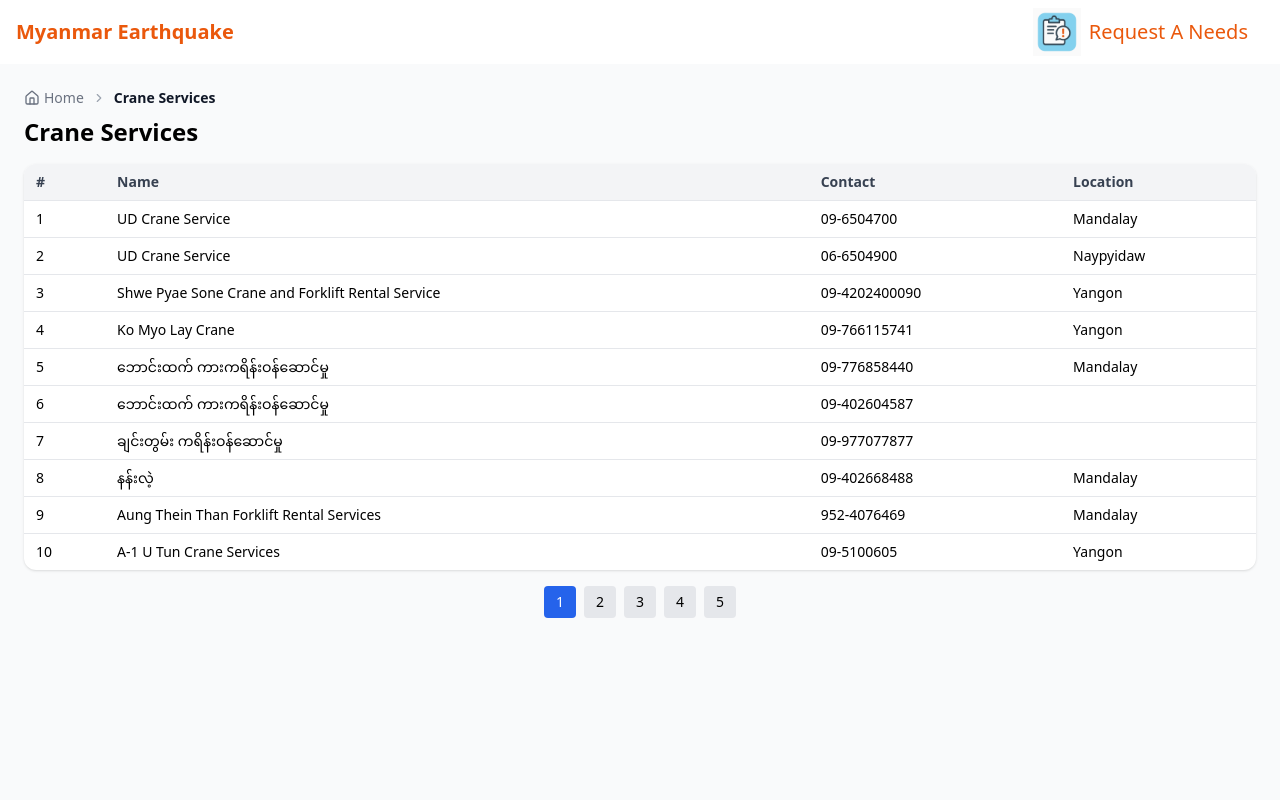
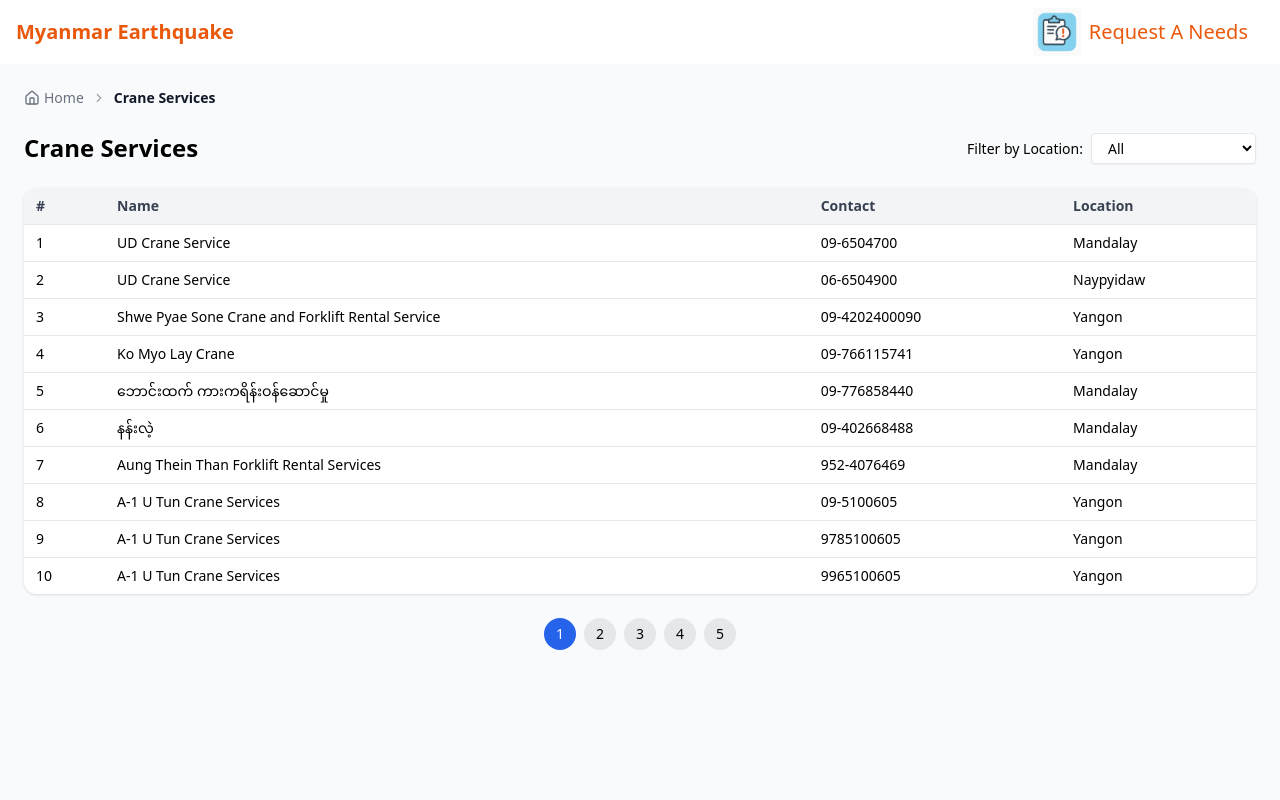
Before and after one commit to thineikhaing/mmquake, a React (Vite) app: page /crane in a window 1280 px wide. Shown: the top 800 px of the page. Built offline with nearby package versions, Linux system fonts and the light colour scheme.

Commit message:
Update stats | add filters

```diff
--- a/src/components/Dashboard/StatsOverview.tsx
+++ b/src/components/Dashboard/StatsOverview.tsx
@@ -12,19 +12,19 @@ interface Stat {
 const stats: Stat[] = [
   {
     title: 'Deaths',
-    value: 3756,
+    value: 3848,
     color: 'bg-red-600',
     icon: <AlertTriangle size={28} />,
   },
   {
     title: 'Injuries',
-    value: 4575,
+    value: 4725,
     color: 'bg-yellow-500',
     icon: <HeartPulse size={28} />,
   },
   {
     title: 'Missing',
-    value: 705,
+    value: 708,
     color: 'bg-blue-500',
     icon: <Search size={28} />,
   },
@@ -34,7 +34,7 @@ const StatsOverview: React.FC = () => (
   <>
 
       <div className="flex justify-between items-center">
-        <h1 className="text-sm text-gray-500">Last updated: 4/1/2025</h1>
+        <h1 className="text-sm text-gray-500">Last updated: 2/1/2025</h1>
         </div>
       <div className="text-center mt-2">
     <div className="grid grid-cols-1 sm:grid-cols-3 gap-6">
--- a/src/components/Dashboard/VerifiedFundraisers.tsx
+++ b/src/components/Dashboard/VerifiedFundraisers.tsx
@@ -13,6 +13,38 @@ interface Fundraiser {
 }
 
 const fundraisers: Fundraiser[] = [
+
+  {
+    name: "Lions Hands to Chinthe (Singapore)",
+    description:
+      "Giving.sg fundraiser supporting earthquake relief from Singapore.",
+    link: "https://www.giving.sg/donate/campaign/lions-hands-to-chinthe-myanmar-earthquake-relief-",
+    region: "Singapore",
+    flag: "🇸🇬",
+    goal: 10000,
+    raised: 71134,
+    image: "/images/fundraisers/lions.png",
+  },
+  {
+    name: "Emergency Solar Power Relief Efforts",
+    description:"We are Mee Panyar, a social enterprise that has been working on solar PV infrastructure development and capacity building in Myanmar since 2016.",
+    link: "https://www.gofundme.com/f/emergency-solar-power-for-myanmar-earthquake-relief-efforts",
+    region: "Myanmar",
+    flag: "🇲🇲",
+    goal: 10000,
+    raised: 2429,
+    image: "/images/fundraisers/meepanyar.png",
+  },
+  {
+    name: "UK Earthquake Relief for Myanmar",
+    description: "GoFundMe campaign calling for urgent support.",
+    link: "https://www.gofundme.com/f/h7fg8y-earthquake-relief-for-myanmar-urgent-support-needed",
+    region: "UK",
+    flag: "🇬🇧",
+    goal: 140000,
+    raised: 149285,
+    image: "/images/fundraisers/gofundme.png",
+  },
   {
     name: "Myanmar Earthquake Relief",
     description:
@@ -21,19 +53,8 @@ const fundraisers: Fundraiser[] = [
     region: "Myanmar",
     flag: "🇲🇲",
     goal: 20000,
-    raised: 16770,
+    raised: 17400,
     image: "/images/fundraisers/mer.png",
-  },
-  {
-    name: "Lions Hands to Chinthe (Singapore)",
-    description:
-      "Giving.sg fundraiser supporting earthquake relief from Singapore.",
-    link: "https://www.giving.sg/donate/campaign/lions-hands-to-chinthe-myanmar-earthquake-relief-",
-    region: "Singapore",
-    flag: "🇸🇬",
-    goal: 10000,
-    raised: 68652,
-    image: "/images/fundraisers/lions.png",
   },
   {
     name: "Spring Revolution Fund (Global)",
@@ -42,19 +63,10 @@ const fundraisers: Fundraiser[] = [
     region: "Global",
     flag: "🌐",
     goal: 150000000,
-    raised: 1081066909,
+    raised: 1170312810,
     image: "/images/fundraisers/spring-rev.png",
-  },
-  {
-    name: "UK Earthquake Relief for Myanmar",
-    description: "GoFundMe campaign calling for urgent support.",
-    link: "https://www.gofundme.com/f/h7fg8y-earthquake-relief-for-myanmar-urgent-support-needed",
-    region: "UK",
-    flag: "🇬🇧",
-    goal: 140000,
-    raised: 146042,
-    image: "/images/fundraisers/gofundme.png",
-  },
+  }
+
 ];
 
 const VerifiedFundraisers: React.FC = () => (
--- a/src/pages/ChargingPage.tsx
+++ b/src/pages/ChargingPage.tsx
@@ -1,4 +1,3 @@
-// src/pages/RescueTeamsPage.tsx
 import React, { useEffect, useState } from 'react';
 import Papa from 'papaparse';
 import { Home, ChevronRight } from "lucide-react";
@@ -14,7 +13,10 @@ interface Charging {
 
 const ChargingPage: React.FC = () => {
   const [data, setData] = useState<Charging[]>([]);
+  const [filteredData, setFilteredData] = useState<Charging[]>([]);
   const [currentPage, setCurrentPage] = useState(1);
+  const [selectedCity, setSelectedCity] = useState<string>('All');
+
   const perPage = 10;
 
   useEffect(() => {
@@ -23,36 +25,61 @@ const ChargingPage: React.FC = () => {
       .then((text) => {
         Papa.parse<Charging>(text, {
           header: true,
-          complete: (results) => setData(results.data),
+          complete: (results) => {
+            const cleaned = results.data.filter(d => d.Name && d.City); // Avoid blank rows
+            setData(cleaned);
+            setFilteredData(cleaned);
+          }
         });
       });
   }, []);
 
+  useEffect(() => {
+    const filtered = selectedCity === 'All'
+      ? data
+      : data.filter(item => item.City === selectedCity);
+    setFilteredData(filtered);
+    setCurrentPage(1); // Reset to page 1 when filter changes
+  }, [selectedCity, data]);
+
+  const uniqueCities = Array.from(new Set(data.map(d => d.City))).sort();
+
   const indexOfLast = currentPage * perPage;
   const indexOfFirst = indexOfLast - perPage;
-  const currentData = data.slice(indexOfFirst, indexOfLast);
-  const totalPages = Math.ceil(data.length / perPage);
+  const currentData = filteredData.slice(indexOfFirst, indexOfLast);
+  const totalPages = Math.ceil(filteredData.length / perPage);
 
   return (
-    <>
-            <nav className="flex items-center text-sm text-gray-600 space-x-2">
-        <Link
-          to="/"
-          className="flex items-center text-gray-500 hover:text-gray-700"
-        >
+    <div className="space-y-6">
+      {/* Breadcrumb */}
+      <nav className="flex items-center text-sm text-gray-600 space-x-2">
+        <Link to="/" className="flex items-center text-gray-500 hover:text-gray-700">
           <Home size={16} className="mr-1" />
           <span>Home</span>
         </Link>
         <ChevronRight size={14} className="text-gray-400" />
-        <span className="font-semibold text-gray-900">
-         Emergency Charging
-        </span>
+        <span className="font-semibold text-gray-900">Emergency Charging</span>
       </nav>
 
-      <div>
-      <div className="flex justify-between items-center mb-4">
+      {/* Header and Filter */}
+      <div className="flex flex-col sm:flex-row sm:items-center sm:justify-between gap-4">
         <h1 className="text-2xl font-bold">Charging</h1>
+        <div>
+          <label className="mr-2 text-sm font-medium">Filter by City:</label>
+          <select
+            value={selectedCity}
+            onChange={(e) => setSelectedCity(e.target.value)}
+            className="border rounded px-3 py-1 text-sm bg-white shadow-sm"
+          >
+            <option value="All">All</option>
+            {uniqueCities.map(city => (
+              <option key={city} value={city}>{city}</option>
+            ))}
+          </select>
         </div>
+      </div>
+
+      {/* Table */}
       <div className="overflow-x-auto bg-white rounded-xl shadow">
         <table className="min-w-full text-sm text-left">
           <thead className="bg-gray-100 text-gray-700">
@@ -66,28 +93,35 @@ const ChargingPage: React.FC = () => {
             </tr>
           </thead>
           <tbody>
-            {currentData.map((team, index) => (
+            {currentData.map((station, index) => (
               <tr key={index} className="border-t hover:bg-gray-50">
                 <td className="px-3 py-2">{indexOfFirst + index + 1}</td>
-                <td className="px-3 py-2">{team.Name}</td>
-                <td className="px-3 py-2">{team.Type}</td>
-                <td className="px-3 py-2">{team.Address}</td>
-                <td className="px-3 py-2">{team.City}</td>
-                <td className="px-3 py-2">{team.Region}</td>
+                <td className="px-3 py-2">{station.Name}</td>
+                <td className="px-3 py-2">{station.Type}</td>
+                <td className="px-3 py-2">{station.Address}</td>
+                <td className="px-3 py-2">{station.City}</td>
+                <td className="px-3 py-2">{station.Region}</td>
               </tr>
             ))}
+            {currentData.length === 0 && (
+              <tr>
+                <td colSpan={6} className="text-center text-gray-500 py-4">
+                  No charging stations found in this city.
+                </td>
+              </tr>
+            )}
           </tbody>
         </table>
       </div>
 
       {/* Pagination */}
       {totalPages > 1 && (
-        <div className="flex justify-center mt-4 gap-2">
+        <div className="flex justify-center mt-4 gap-2 flex-wrap">
           {Array.from({ length: totalPages }, (_, i) => (
             <button
               key={i + 1}
               onClick={() => setCurrentPage(i + 1)}
-              className={`w-8 h-8 text-sm rounded ${
+              className={`w-8 h-8 text-sm rounded-full transition ${
                 currentPage === i + 1
                   ? 'bg-blue-600 text-white'
                   : 'bg-gray-200 hover:bg-gray-300'
@@ -99,8 +133,6 @@ const ChargingPage: React.FC = () => {
         </div>
       )}
     </div>
-    </>
-
   );
 };
 
--- a/src/pages/CranePage.tsx
+++ b/src/pages/CranePage.tsx
@@ -1,4 +1,3 @@
-// src/pages/RescueTeamsPage.tsx
 import React, { useEffect, useState } from 'react';
 import Papa from 'papaparse';
 import { Home, ChevronRight } from "lucide-react";
@@ -12,7 +11,10 @@ interface Crane {
 
 const CranePage: React.FC = () => {
   const [data, setData] = useState<Crane[]>([]);
+  const [filteredData, setFilteredData] = useState<Crane[]>([]);
   const [currentPage, setCurrentPage] = useState(1);
+  const [selectedRegion, setSelectedRegion] = useState<string>('All');
+
   const perPage = 10;
 
   useEffect(() => {
@@ -21,36 +23,63 @@ const CranePage: React.FC = () => {
       .then((text) => {
         Papa.parse<Crane>(text, {
           header: true,
-          complete: (results) => setData(results.data),
+          complete: (results) => {
+            const cleanedData = results.data.filter(d => d.Name && d.Contact && d.Location);
+            setData(cleanedData);
+            setFilteredData(cleanedData);
+          }
         });
       });
   }, []);
 
+  useEffect(() => {
+    const filtered = selectedRegion === 'All'
+      ? data
+      : data.filter(item => item.Location === selectedRegion);
+    setFilteredData(filtered);
+    setCurrentPage(1);
+  }, [selectedRegion, data]);
+
+  const uniqueRegions = Array.from(new Set(data.map(d => d.Location))).sort();
+
   const indexOfLast = currentPage * perPage;
   const indexOfFirst = indexOfLast - perPage;
-  const currentData = data.slice(indexOfFirst, indexOfLast);
-  const totalPages = Math.ceil(data.length / perPage);
+  const currentData = filteredData.slice(indexOfFirst, indexOfLast);
+  const totalPages = Math.ceil(filteredData.length / perPage);
 
   return (
-    <>
-            <nav className="flex items-center text-sm text-gray-600 space-x-2">
-        <Link
-          to="/"
-          className="flex items-center text-gray-500 hover:text-gray-700"
-        >
+    <div className="space-y-6">
+      {/* Breadcrumb */}
+      <nav className="flex items-center text-sm text-gray-600 space-x-2">
+        <Link to="/" className="flex items-center text-gray-500 hover:text-gray-700">
           <Home size={16} className="mr-1" />
           <span>Home</span>
         </Link>
         <ChevronRight size={14} className="text-gray-400" />
-        <span className="font-semibold text-gray-900">
-         Crane Services
-        </span>
+        <span className="font-semibold text-gray-900">Crane Services</span>
       </nav>
 
-      <div>
-      <div className="flex justify-between items-center mb-4">
+      {/* Header and Filter */}
+      <div className="flex flex-col sm:flex-row sm:items-center sm:justify-between gap-4">
         <h1 className="text-2xl font-bold">Crane Services</h1>
+        <div>
+          <label className="mr-2 text-sm font-medium">Filter by Location:</label>
+          <select
+            value={selectedRegion}
+            onChange={(e) => setSelectedRegion(e.target.value)}
+            className="border rounded px-3 py-1 text-sm bg-white shadow-sm"
+          >
+            <option value="All">All</option>
+            {uniqueRegions.map(region => (
+              <option key={region} value={region}>
+                {region}
+              </option>
+            ))}
+          </select>
         </div>
+      </div>
+
+      {/* Table */}
       <div className="overflow-x-auto bg-white rounded-xl shadow">
         <table className="min-w-full text-sm text-left">
           <thead className="bg-gray-100 text-gray-700">
@@ -70,18 +99,25 @@ const CranePage: React.FC = () => {
                 <td className="px-3 py-2">{team.Location}</td>
               </tr>
             ))}
+            {currentData.length === 0 && (
+              <tr>
+                <td colSpan={4} className="text-center text-gray-500 py-4">
+                  No crane services found in this region.
+                </td>
+              </tr>
+            )}
           </tbody>
         </table>
       </div>
 
       {/* Pagination */}
       {totalPages > 1 && (
-        <div className="flex justify-center mt-4 gap-2">
+        <div className="flex justify-center mt-4 gap-2 flex-wrap">
           {Array.from({ length: totalPages }, (_, i) => (
             <button
               key={i + 1}
               onClick={() => setCurrentPage(i + 1)}
-              className={`w-8 h-8 text-sm rounded ${
+              className={`w-8 h-8 text-sm rounded-full transition ${
                 currentPage === i + 1
                   ? 'bg-blue-600 text-white'
                   : 'bg-gray-200 hover:bg-gray-300'
@@ -93,8 +129,6 @@ const CranePage: React.FC = () => {
         </div>
       )}
     </div>
-    </>
-
   );
 };
 
--- a/src/pages/RescueTeamsPage.tsx
+++ b/src/pages/RescueTeamsPage.tsx
@@ -1,8 +1,8 @@
-// src/pages/RescueTeamsPage.tsx
 import React, { useEffect, useState } from "react";
 import Papa from "papaparse";
 import { Home, ChevronRight } from "lucide-react";
 import { Link } from "react-router-dom";
+
 interface RescueTeam {
   Region: string;
   Organization: string;
@@ -13,7 +13,10 @@ interface RescueTeam {
 
 const RescueTeamsPage: React.FC = () => {
   const [data, setData] = useState<RescueTeam[]>([]);
+  const [filteredData, setFilteredData] = useState<RescueTeam[]>([]);
   const [currentPage, setCurrentPage] = useState(1);
+  const [selectedRegion, setSelectedRegion] = useState("All");
+
   const perPage = 10;
 
   useEffect(() => {
@@ -22,19 +25,34 @@ const RescueTeamsPage: React.FC = () => {
       .then((text) => {
         Papa.parse<RescueTeam>(text, {
           header: true,
-          complete: (results) => setData(results.data),
+          complete: (results) => {
+            const cleaned = results.data.filter(d => d.Region && d.Organization);
+            setData(cleaned);
+            setFilteredData(cleaned);
+          },
         });
       });
   }, []);
 
+  useEffect(() => {
+    const filtered = selectedRegion === "All"
+      ? data
+      : data.filter(team => team.Region === selectedRegion);
+    setFilteredData(filtered);
+    setCurrentPage(1);
+  }, [selectedRegion, data]);
+
+  const uniqueRegions = Array.from(new Set(data.map(d => d.Region))).sort();
+
   const indexOfLast = currentPage * perPage;
   const indexOfFirst = indexOfLast - perPage;
-  const currentData = data.slice(indexOfFirst, indexOfLast);
-  const totalPages = Math.ceil(data.length / perPage);
+  const currentData = filteredData.slice(indexOfFirst, indexOfLast);
+  const totalPages = Math.ceil(filteredData.length / perPage);
 
   return (
     <>
-      <nav className="flex items-center text-sm text-gray-600 space-x-2">
+      {/* Breadcrumb */}
+      <nav className="flex items-center text-sm text-gray-600 space-x-2 mb-4">
         <Link
           to="/"
           className="flex items-center text-gray-500 hover:text-gray-700"
@@ -43,14 +61,28 @@ const RescueTeamsPage: React.FC = () => {
           <span>Home</span>
         </Link>
         <ChevronRight size={14} className="text-gray-400" />
-        <span className="font-semibold text-gray-900">
-        Rescue Teams
-        </span>
+        <span className="font-semibold text-gray-900">Rescue Teams</span>
       </nav>
+
+      {/* Header & Filter */}
+      <div className="flex flex-col sm:flex-row sm:items-center sm:justify-between mb-4 gap-4">
+        <h1 className="text-2xl font-bold">Rescue Teams</h1>
         <div>
-        <div className="flex justify-between items-center mb-4">
-        <h1 className="text-2xl font-bold">Rescue Teams </h1>
+          <label className="mr-2 text-sm font-medium">Filter by Region:</label>
+          <select
+            value={selectedRegion}
+            onChange={(e) => setSelectedRegion(e.target.value)}
+            className="border rounded px-3 py-1 text-sm bg-white shadow-sm"
+          >
+            <option value="All">All</option>
+            {uniqueRegions.map(region => (
+              <option key={region} value={region}>{region}</option>
+            ))}
+          </select>
         </div>
+      </div>
+
+      {/* Table */}
       <div className="overflow-x-auto bg-white rounded-xl shadow">
         <table className="min-w-full text-sm text-left">
           <thead className="bg-gray-100 text-gray-700">
@@ -74,18 +106,25 @@ const RescueTeamsPage: React.FC = () => {
                 <td className="px-3 py-2">{team.Location}</td>
               </tr>
             ))}
+            {currentData.length === 0 && (
+              <tr>
+                <td colSpan={6} className="text-center text-gray-500 py-4">
+                  No rescue teams found in this region.
+                </td>
+              </tr>
+            )}
           </tbody>
         </table>
       </div>
 
       {/* Pagination */}
       {totalPages > 1 && (
-          <div className="flex justify-center mt-4 gap-2">
+        <div className="flex justify-center mt-4 gap-2 flex-wrap">
           {Array.from({ length: totalPages }, (_, i) => (
             <button
               key={i + 1}
               onClick={() => setCurrentPage(i + 1)}
-                className={`w-8 h-8 text-sm rounded ${
+              className={`w-8 h-8 text-sm rounded-full transition ${
                 currentPage === i + 1
                   ? "bg-blue-600 text-white"
                   : "bg-gray-200 hover:bg-gray-300"
@@ -96,7 +135,6 @@ const RescueTeamsPage: React.FC = () => {
           ))}
         </div>
       )}
-      </div>
     </>
   );
 };
--- a/src/pages/SubmitAndDisplayNeeds.tsx
+++ b/src/pages/SubmitAndDisplayNeeds.tsx
@@ -1,6 +1,8 @@
 // SubmitAndDisplayNeeds.tsx
 import React, { useEffect, useState } from "react";
 import axios from "axios";
+import { Home, ChevronRight } from "lucide-react";
+import { Link } from "react-router-dom";
 
 interface Need {
   id: string;
@@ -109,12 +111,24 @@ const SubmitAndDisplayNeeds: React.FC = () => {
   };
 
   return (
-    <div className="space-y-12 bg-gray-50 min-h-screen">
-
+    <div className="space-y-2 bg-gray-50 min-h-screen">
+      <nav className="flex items-center text-sm text-gray-600 space-x-2">
+        <Link
+          to="/"
+          className="flex items-center text-gray-500 hover:text-gray-700"
+        >
+          <Home size={16} className="mr-1" />
+          <span>Home</span>
+        </Link>
+        <ChevronRight size={14} className="text-gray-400" />
+        <span className="font-semibold text-gray-900">
+          Request a needs
+        </span>
+      </nav>
       <div className="bg-white p-6 rounded-xl shadow-md">
-      <div className="flex justify-between items-center">
-        <h1 className="text-2xl font-bold">Requested Needs</h1>
-      </div>
+        <div className="flex justify-between items-center">
+          <h1 className="text-2xl font-bold">Requested Needs</h1>
+        </div>
         {needs.length === 0 ? (
           <p className="text-sm text-gray-600">No verified needs yet.</p>
         ) : (
```
Also changed, not shown: src/components/Dashboard/InfoGrid.tsx (+39 -20 lines), public/data/rescue_teams.csv, public/images/fundraisers/meepanyar.png (added). Lines whose indentation alone changed are shown as unchanged.
